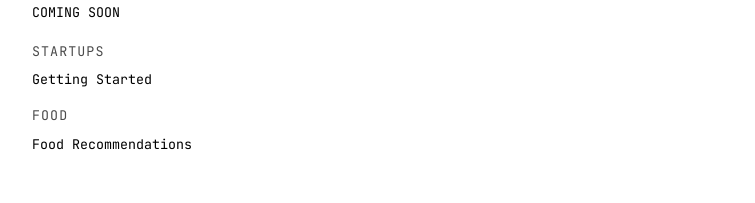
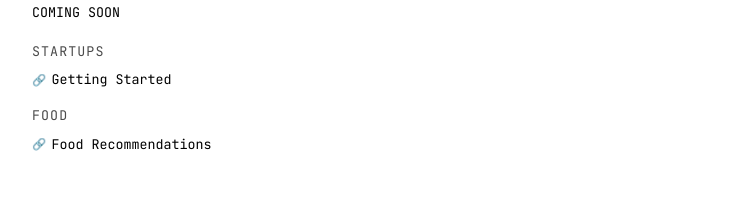
Before and after one commit to Meeshbhoombah/meeshbhoombah.github.io, a Next.js app: page / in a window 1280 px wide. Shown: the part 2095-2298 px from the top of the page, without its empty margins (248-1003 px from the left). Built offline with nearby package versions, Linux system fonts and the light colour scheme; no server answers.

Commit message:
Add link icon styling for writing section

```diff
--- a/app/components/home/WritingSection.jsx
+++ b/app/components/home/WritingSection.jsx
@@ -30,7 +30,10 @@ export default function WritingSection({ sections }) {
                           }
                         : {})}
                     >
-                      {title}
+                      <span aria-hidden className="home-writing-entry__icon">
+                        🔗
+                      </span>
+                      <span>{title}</span>
                     </a>
                     {description && !isLocalWriting && <p>{description}</p>}
                   </div>
--- a/app/globals.css
+++ b/app/globals.css
@@ -167,6 +167,19 @@ body {
 .home-writing-entry a:hover,
 .home-writing-entry a:focus-visible {
   text-decoration: none;
+}
+
+.home-writing-entry a {
+  display: inline-flex;
+  align-items: center;
+  gap: 0.4em;
+}
+
+.home-writing-entry__icon {
+  font-size: 0.85em;
+  line-height: 1;
+  display: inline-flex;
+  align-items: center;
 }
 
 .home-writing-entry p {
```
